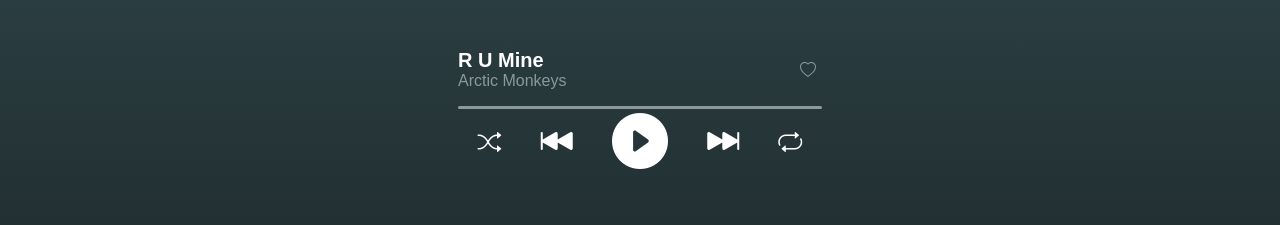
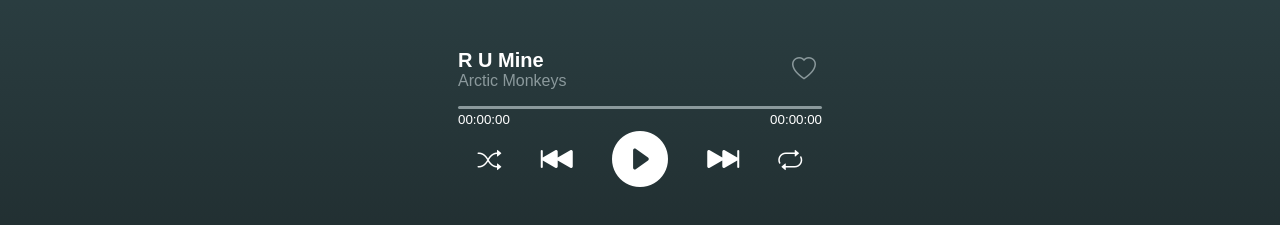
Before and after one commit to Auremrnd/SpotifyCopy, a plain HTML site: page SpotifyCopy/index.html in a window 1280 px wide. Shown: the part 459-684 px from the top of the page. Drawn offline with nearby package versions, Linux system fonts and the light colour scheme.

Commit message:
Update index.html

```diff
--- a/SpotifyCopy/index.html
+++ b/SpotifyCopy/index.html
@@ -21,24 +21,17 @@
           <div id="nome-banda">Nome da banda</div>
         </div>
         <button id="like" class="button">
-          <svg
-            xmlns="http://www.w3.org/2000/svg"
-            width="16"
-            height="16"
-            fill="currentColor"
-            class="bi bi-heart"
-            viewBox="0 0 16 16"
-          >
-            <path
-              d="m8 2.748-.717-.737C5.6.281 2.514.878 1.4 3.053c-.523 1.023-.641 2.5.314 4.385.92 1.815 2.834 3.989 6.286 6.357 3.452-2.368 5.365-4.542 6.286-6.357.955-1.886.838-3.362.314-4.385C13.486.878 10.4.28 8.717 2.01zM8 15C-7.333 4.868 3.279-3.04 7.824 1.143q.09.083.176.171a3 3 0 0 1 .176-.17C12.72-3.042 23.333 4.867 8 15"
-            />
-          </svg>
+          <i class="bi bi-heart"></i>
         </button>
       </section>
       <section id="progress-container">
         <div class="barra-progresso">
           <div id="progresso-atual"></div>
         </div>
+        <section id="time-box">
+          <div id="song-time">00:00:00</div>
+          <div id="total-time">00:00:00</div>
+        </section>
       </section>
       <section class="container-button">
         <button id="shuffle" class="button embaralhar">
```
